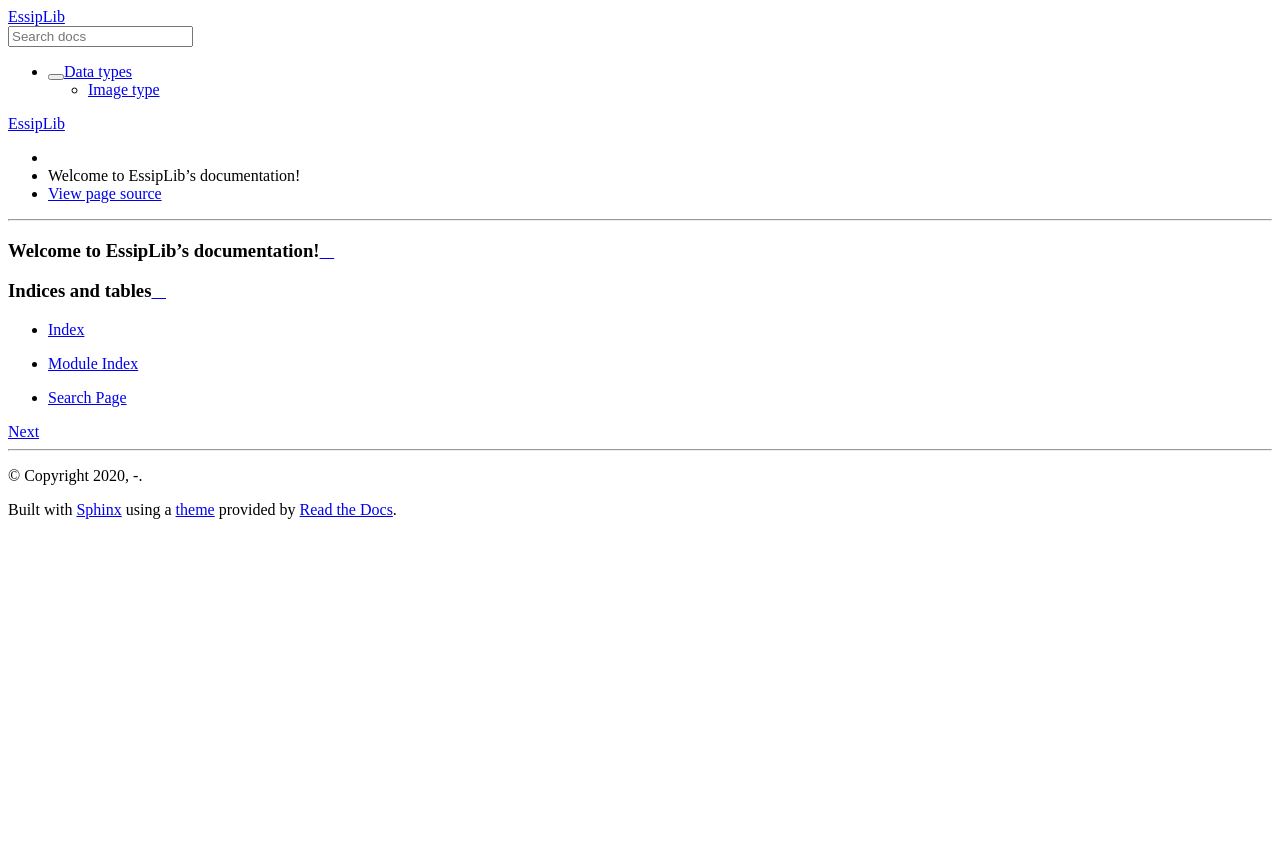
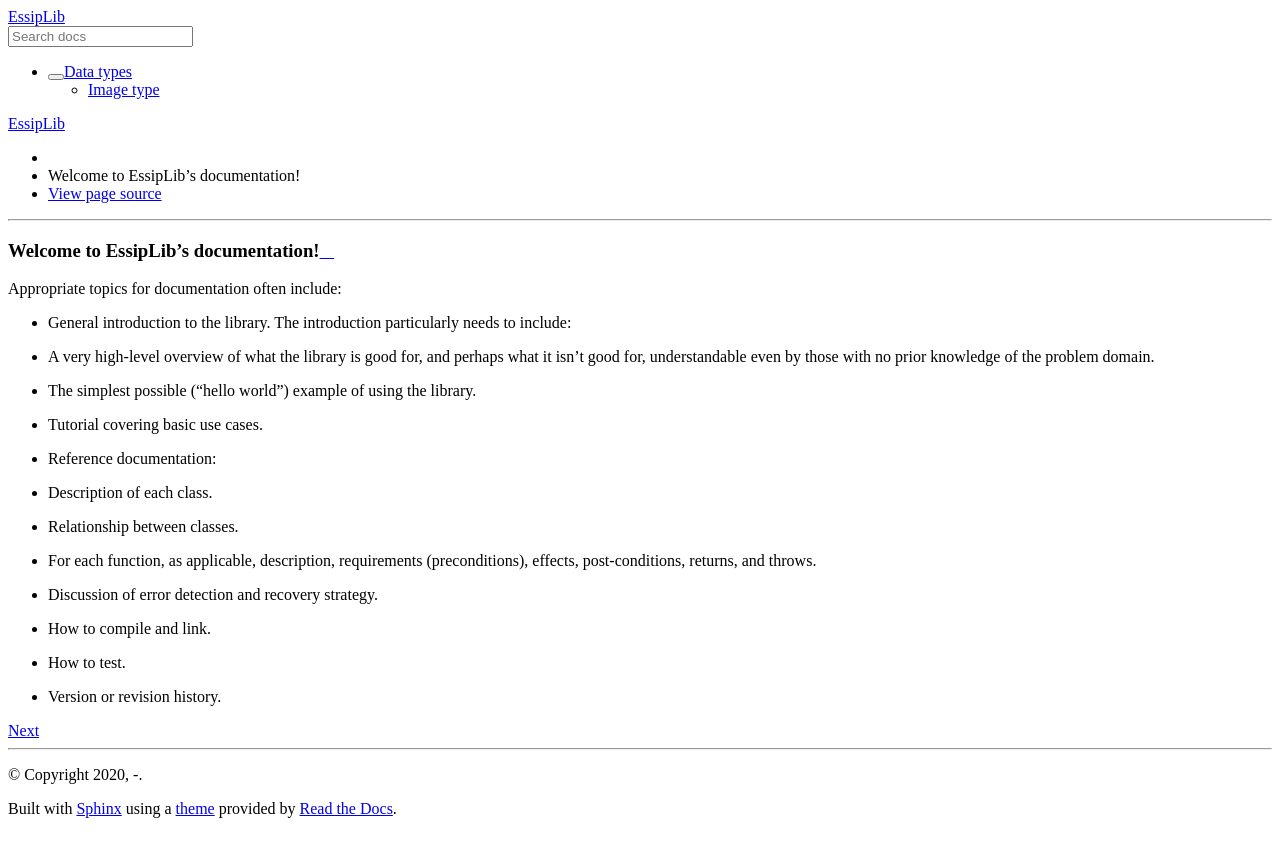
Before and after one commit to joachimBurket/essip-doc, a Sphinx documentation site: the page built from source/index.rst, in a window 1280 px wide. Shown: the top 857 px of the page. Built offline with Sphinx 7.4.7 and the Read the Docs theme 2.0.0, drawn with Linux system fonts in a browser that asks for light colours.

Commit message:
added doc example in index.rst

```diff
--- a/README.rst
+++ b/README.rst
@@ -16,6 +16,9 @@ Requirements (system)
 Requirements (Python 3):
 
 * pipenv (will automatically download all the project requirements from pypi)
+   .. code::shell
+
+      pip install --user pipenv
 
 Create a virtual environment with pipenv (will use the Pipfile for installing the necessary packages)
 
@@ -29,6 +32,8 @@ then you can build the documentation
 
    pipenv run make html
 
+The command ..command
+
 if you want run ``make`` multiple times, prepone ``pipenv run`` on each command can be annoying,
 you can spawn a subshell with
 
@@ -41,6 +46,7 @@ and then you can use ``make`` the usual way
 .. code:: shell
 
    make html     # for html
+   make github   # runs make html and copy the result in docs/
    make latex    # for latex
    make latexpdf # for latex (will require latexpdf installed)
    make          # list all the available output format
--- a/source/index.rst
+++ b/source/index.rst
@@ -14,9 +14,17 @@ Welcome to EssipLib's documentation!
    essip/Data types/index
 
 
-Indices and tables
-==================
+Appropriate topics for documentation often include:
 
-* :ref:`genindex`
-* :ref:`modindex`
-* :ref:`search`
+* General introduction to the library. The introduction particularly needs to include:
+* A very high-level overview of what the library is good for, and perhaps what it isn't good for, understandable even by those with no prior knowledge of the problem domain.
+* The simplest possible ("hello world") example of using the library.
+* Tutorial covering basic use cases.
+* Reference documentation:
+* Description of each class.
+* Relationship between classes.
+* For each function, as applicable, description, requirements (preconditions), effects, post-conditions, returns, and throws.
+* Discussion of error detection and recovery strategy.
+* How to compile and link.
+* How to test.
+* Version or revision history.
```
Also changed, not shown: docs/essip/Data types/Image.html (+16 -4 lines), docs/essip/Data types/index.html (+15 -5 lines).
